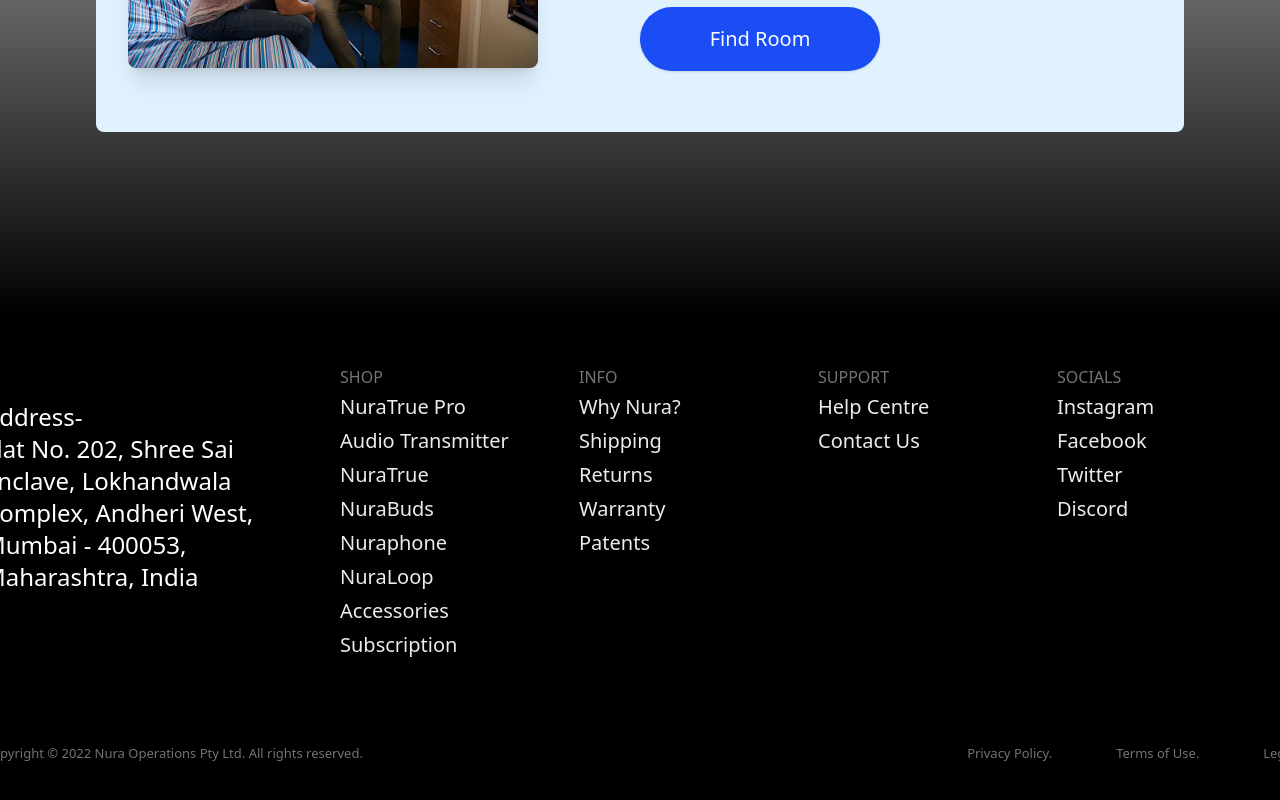
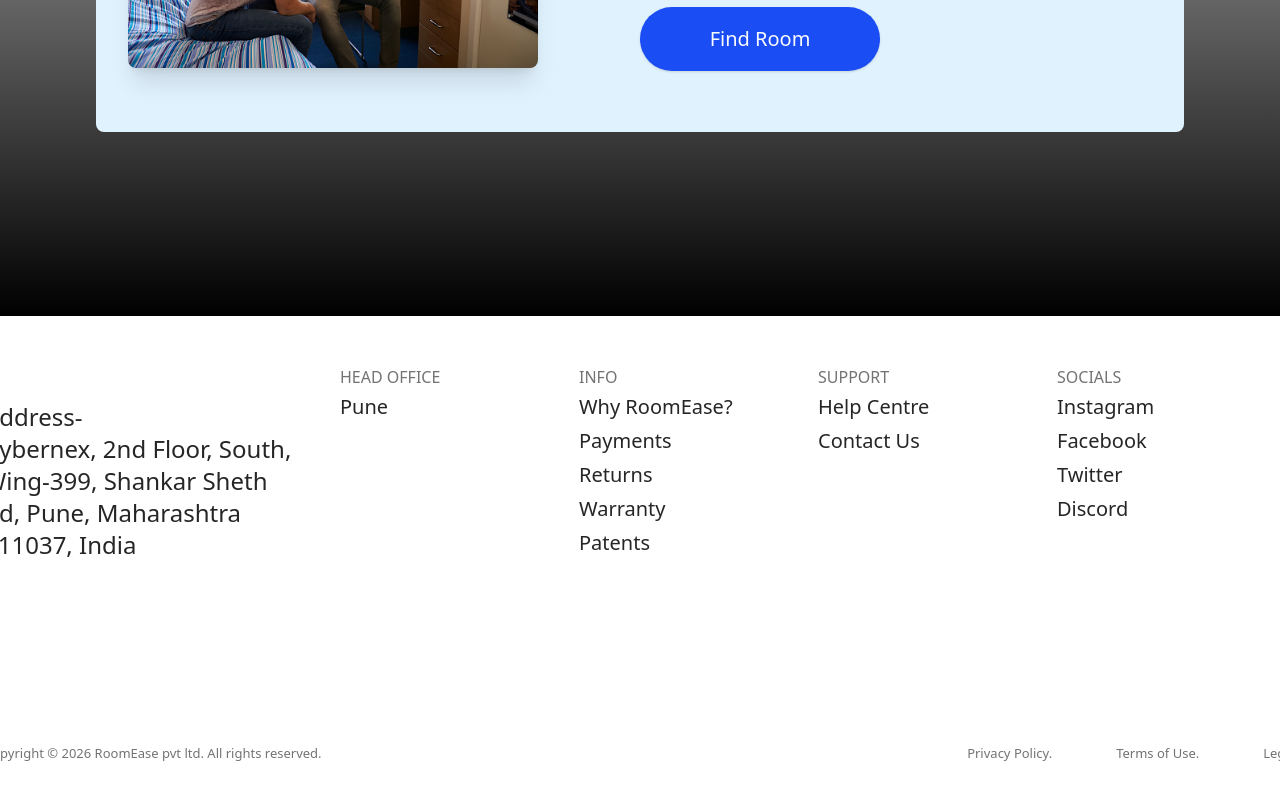
Before and after one commit to nikhilg1n1/roomeasefrontend, a React (Vite) app: page / in a window 1280 px wide. Shown: the part 2244-3044 px from the top of the page. Built offline with nearby package versions, Linux system fonts and the light colour scheme; no server answers.

Commit message:
Make changes in the footer changed the Adress and added the logo for web tab

```diff
--- a/index.html
+++ b/index.html
@@ -2,7 +2,7 @@
 <html lang="en">
   <head>
     <meta charset="UTF-8" />
-    <link rel="icon" type="image/svg+xml" href="/vite.svg" />
+    <link rel="icon" type="image/svg+xml" href="/logo.svg" />
     <meta name="viewport" content="width=device-width, initial-scale=1.0" />
     <title>RoomEase</title>
   </head>
--- a/src/components/FooterInfo.jsx
+++ b/src/components/FooterInfo.jsx
@@ -4,15 +4,15 @@
 function  FooterInfo ({label,text1,text2,text3,text4,text5, text6, text7,text8}) {
     return (
         <div className={"w-[239px] h-[312px] flex flex-col gap-2"}>
-            <h1 className={"font-primary text-base font-medium text-neutral-500 uppercase leading-none"}>{label}</h1>
-            <h1 className={"\"w-[123px] h-[26px] text-[#ebebeb] text-xl font-normal font-primary hover:text-[#7dfb5d] cursor-pointer  leading-tight\""}>{text1}</h1>
-            <h1 className={"\"w-[123px] h-[26px] text-[#ebebeb] text-xl font-normal font-primary  hover:text-[#7dfb5d] cursor-pointer  leading-tight\""}>{text2}</h1>
-            <h1 className={"\"w-[123px] h-[26px] text-[#ebebeb] text-xl font-normal font-primary hover:text-[#7dfb5d] cursor-pointer  leading-tight\""}>{text3}</h1>
-            <h1 className={"\"w-[123px] h-[26px] text-[#ebebeb] text-xl font-normal font-primary hover:text-[#7dfb5d]  cursor-pointer leading-tight\""}>{text4}</h1>
-            <h1 className={"\"w-[123px] h-[26px] text-[#ebebeb] text-xl font-normal font-primary hover:text-[#7dfb5d] cursor-pointer leading-tight\""}>{text5}</h1>
-            <h1 className={"\"w-[123px] h-[26px] text-[#ebebeb] text-xl font-normal font-primary hover:text-[#7dfb5d] cursor-pointer leading-tight\""}>{text6}</h1>
-            <h1 className={"\"w-[123px] h-[26px] text-[#ebebeb] text-xl font-normal font-primary hover:text-[#7dfb5d] cursor-pointer leading-tight\""}>{text7}</h1>
-            <h1 className={"\"w-[123px] h-[26px] text-[#ebebeb] text-xl font-normal font-primary hover:text-[#7dfb5d] cursor-pointer leading-tight\""}>{text8}</h1>
+            <h3 className={"font-primary text-base font-medium text-neutral-500 uppercase leading-none"}>{label}</h3>
+            <h3 className={"\"w-[123px] h-[26px] text-neutral-800 text-xl font-normal font-primary hover:text-blue-600 cursor-pointer  leading-tight\""}>{text1}</h3>
+            <h3 className={"\"w-[123px] h-[26px] text-neutral-800 text-xl font-normal font-primary  hover:text-blue-600 cursor-pointer  leading-tight\""}>{text2}</h3>
+            <h3 className={"\"w-[123px] h-[26px] text-neutral-800 text-xl font-normal font-primary hover:text-blue-600 cursor-pointer  leading-tight\""}>{text3}</h3>
+            <h3 className={"\"w-[123px] h-[26px] text-neutral-800 text-xl font-normal font-primary hover:text-blue-600  cursor-pointer leading-tight\""}>{text4}</h3>
+            <h3 className={"\"w-[123px] h-[26px] text-neutral-800 text-xl font-normal font-primary hover:text-blue-600 cursor-pointer leading-tight\""}>{text5}</h3>
+            <h3 className={"\"w-[123px] h-[26px] text-neutral-800 text-xl font-normal font-primary hover:text-blue-600 cursor-pointer leading-tight\""}>{text6}</h3>
+            <h3 className={"\"w-[123px] h-[26px] text-neutral-800 text-xl font-normal font-primary hover:text-blue-600 cursor-pointer leading-tight\""}>{text7}</h3>
+            <h3 className={"\"w-[123px] h-[26px] text-neutral-800 text-xl font-normal font-primary hover:text-blue-600 cursor-pointer leading-tight\""}>{text8}</h3>
         </div>
     )
 }
--- a/src/constants/index.js
+++ b/src/constants/index.js
@@ -1,19 +1,13 @@
 export  const footerInfo=[
     {   id:1,
-        label:"Shop",
-        text1:"NuraTrue Pro",
-        text2:"Audio Transmitter",
-        text3:"NuraTrue",
-        text4:"NuraBuds",
-        text5:"Nuraphone",
-        text6:"NuraLoop",
-        text7:"Accessories",
-        text8:"Subscription"
+        label:"Head Office",
+        text1:"Pune"
+
     },
     {   id:2,
         label: "INFO",
-        text1:"Why Nura?",
-        text2:"Shipping",
+        text1:"Why RoomEase?",
+        text2:"Payments",
         text3:"Returns",
         text4:"Warranty",
         text5:"Patents"
--- a/src/pages/Footer.jsx
+++ b/src/pages/Footer.jsx
@@ -6,19 +6,15 @@
 
 function Footer() {
     return (
-        <section className={"w-full h-[498px] flex flex-col justify-center items-center gap-16 bg-black"}>
+        <section className={"w-full h-[498px] flex flex-col justify-center items-center gap-16 bg-white"}>
             <div className={"w-[1312px] h-[312px] flex justify-between items-start gap-4"}>
                 <div className={"flex flex-col h-[312px] w-[354px] gap-8"}>
                     <div className={"flex w-[239px] flex-col"}>
                         {/*<img src={logo} alt={"logo"} className={"w-40 h-auto cursor-pointer"}/>*/}
                     </div>
                     <div className={"w-[311.03px] h-[124.56px]"}>
-                        <h1 className={"text-white font-primary text-2xl font-normal"}>Address- <br/> Flat No. 202,
-                            Shree Sai Enclave,
-                            Lokhandwala Complex,
-                            Andheri West, Mumbai - 400053,
-                            Maharashtra, India
-                        </h1>
+                        <h3 className={"text-neutral-800 font-primary text-2xl font-normal"}>Address- <br/>Cybernex, 2nd Floor, South, Wing-399, Shankar Sheth Rd, Pune, Maharashtra 411037, India
+                        </h3>
                     </div>
                 </div>
 
@@ -42,12 +38,12 @@
             </div>
             <div className={"h-4 w-[1312px] flex  justify-between items-center"}>
                 <h1 className={"text-neutral-500 text-[13px] font-primary font-normal leading-[16.90px] "}>Copyright ©
-                    2022 Nura Operations Pty Ltd. All rights reserved.</h1>
+                    2026 RoomEase pvt ltd. All rights reserved.</h1>
                 <div className={"flex gap-16"}>
-                    <h1 className={"text-neutral-500 text-[13px] font-primary font-normal leading-[16.90px] "}>Privacy
-                        Policy.</h1>
-                    <h1 className={"text-neutral-500 text-[13px] font-primary font-normal leading-[16.90px] "}>Terms of
-                        Use.</h1>
+                    <h3 className={"text-neutral-500 text-[13px] font-primary font-normal leading-[16.90px] "}>Privacy
+                        Policy.</h3>
+                    <h3 className={"text-neutral-500 text-[13px] font-primary font-normal leading-[16.90px] "}>Terms of
+                        Use.</h3>
                     <h1 className={"text-neutral-500 text-[13px] font-primary font-normal leading-[16.90px] "}>Legal</h1>
                 </div>
             </div>
```
Also changed, not shown: public/logo.svg (added).
